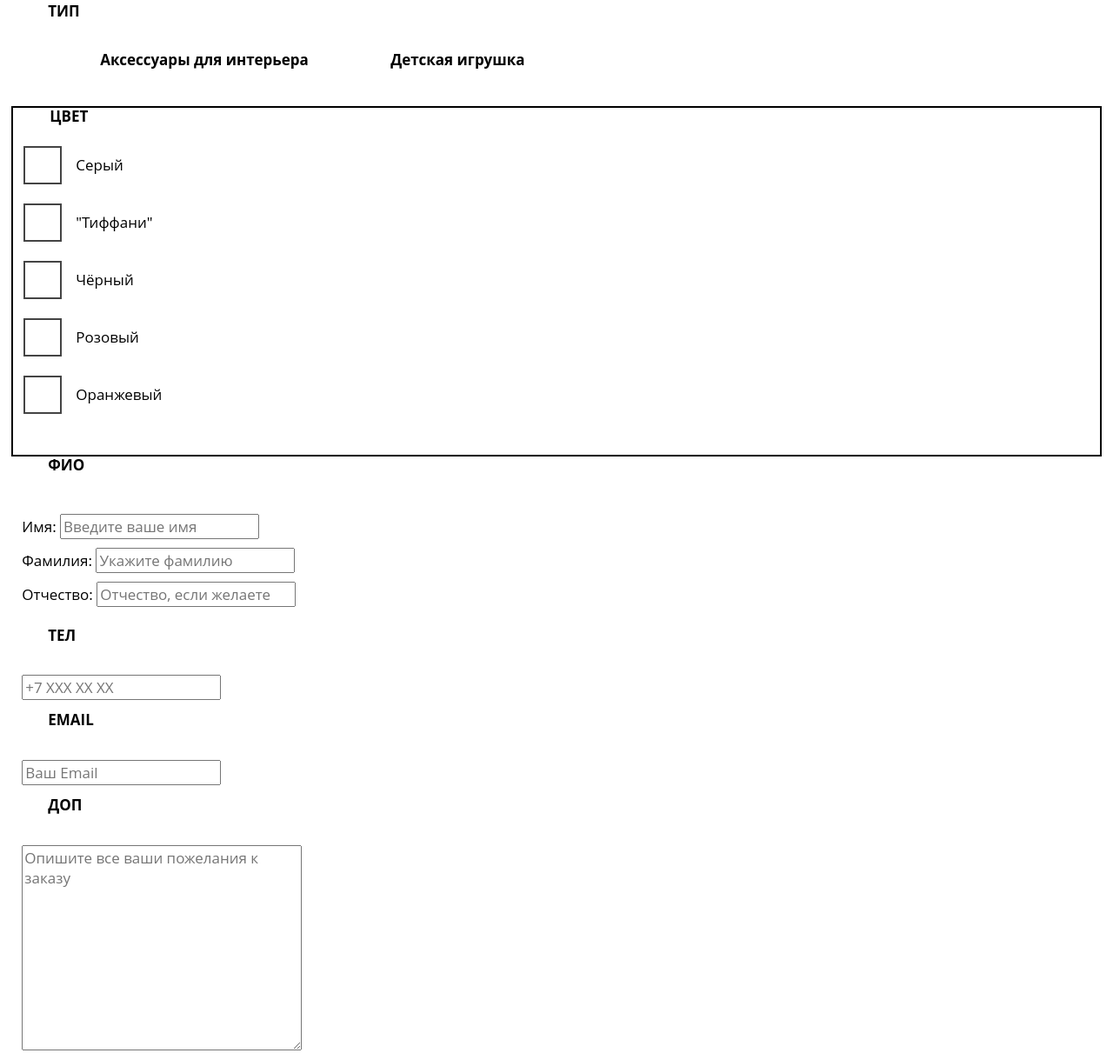
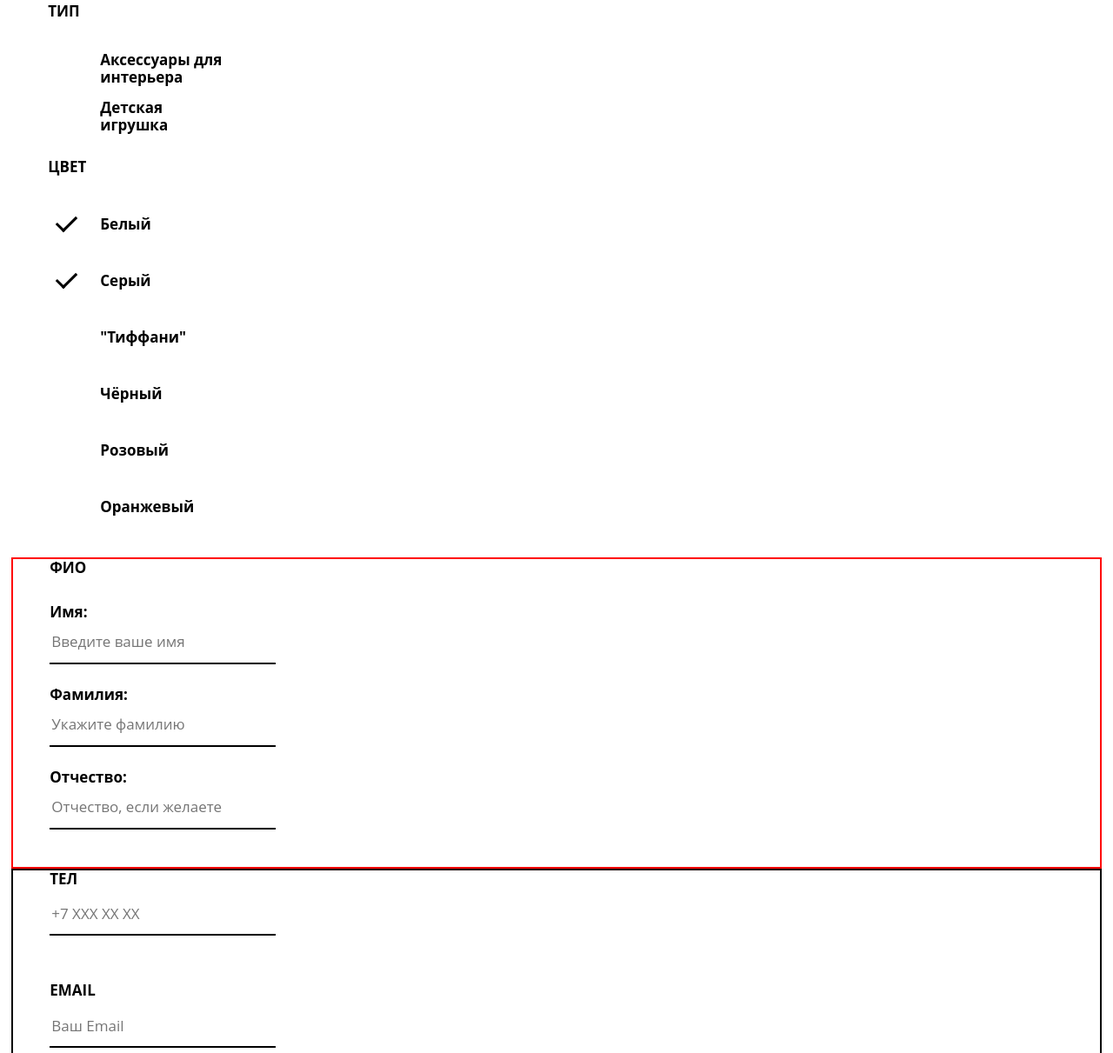
Before and after one commit to GlebHihoho/184288-mishka, a website: page index.html in a window 1280 px wide. Shown: the part 4634-5845 px from the top of the page at 87% size. Drawn offline with nearby package versions, Linux system fonts and the light colour scheme; files that its build step writes are made by us from their sources; files whose address does not match are found by name.

Commit message:
Закончил сетку всех страниц на flex'ах

```diff
--- a/index.html
+++ b/index.html
@@ -217,87 +217,116 @@
             Заполните простую форму заказа и мы свяжемся с вами, чтобы уточнить детали.
           </legend>
 
+          <div class="form__container">
             <fieldset class="form__group">
               <legend class="form__group-title">Тип</legend>
 
-            <label class="form__radio-label">Аксессуары для интерьера
-              <input class="form__radio" type="radio" value="accessory" name="type" checked>
+              <div class="form__label-container">
+                <label class="form__radio-label">
+                  <input class="form__radio-input" type="radio" value="accessory" name="type" checked>
+                  <span class="form__radio-icon"></span>
+                  <span class="form__radio-name">Аксессуары для интерьера</span>
                 </label>
 
-            <label class="form__radio-label">Детская игрушка
-              <input class="form__radio" type="radio" value="toys" name="type">
-            </label>
-          </fieldset>
-
-          <div class="form__container-color">
-            <fieldset class="form__group">
-              <legend class="form__group-title  form__group-title--color">Цвет</legend>
-
-              <div class="form__group--color">
-                <label class="form__checkbox">
-                  <input class="form__checkbox-input" type="checkbox" value="white" name="color" checked>
-                  <span class="form_checkbox-icon"></span>
-                  <span class="form_checkbox-name">Белый</span>
-                </label>
-
-                <label class="form__checkbox-label">Серый
-                  <input class="form__checkbox" type="checkbox" value="grey" name="color" checked>
-                </label>
-
-                <label class="form__checkbox-label">"Тиффани"
-                  <input class="form__checkbox" type="checkbox" value="tiffany" name="color">
-                </label>
-
-                <label class="form__checkbox-label">Чёрный
-                  <input class="form__checkbox" type="checkbox" value="black" name="color">
-                </label>
-
-                <label class="form__checkbox-label">Розовый
-                  <input class="form__checkbox" type="checkbox" value="pink" name="color">
-                </label>
-
-                <label class="form__checkbox-label">Оранжевый
-                  <input class="form__checkbox" type="checkbox" value="orange" name="color">
+                <label class="form__radio-label">
+                  <input class="form__radio-input" type="radio" value="toys" name="type">
+                  <span class="form__radio-icon"></span>
+                  <span class="form__radio-name">Детская игрушка</span>
                 </label>
               </div>
             </fieldset>
           </div>
 
+          <div class="form__container  form__container--color">
+            <fieldset class="form__group">
+              <legend class="form__group-title  form__group-title--color">Цвет</legend>
+
+              <div class="form__label-container  form__label-container--color">
+                <label class="form__checkbox-label">
+                  <input class="form__checkbox-input" type="checkbox" value="white" name="color" checked>
+                  <span class="form__checkbox-icon"></span>
+                  <span class="form__checkbox-name">Белый</span>
+                </label>
+
+                <label class="form__checkbox-label">
+                  <input class="form__checkbox-input" type="checkbox" value="grey" name="color" checked>
+                  <span class="form__checkbox-icon"></span>
+                  <span class="form__checkbox-name">Серый</span>
+                </label>
+
+                <label class="form__checkbox-label">
+                  <input class="form__checkbox-input" type="checkbox" value="tiffany" name="color">
+                  <span class="form__checkbox-icon"></span>
+                  <span class="form__checkbox-name">"Тиффани"</span>
+                </label>
+
+                <label class="form__checkbox-label">
+                  <input class="form__checkbox-input" type="checkbox" value="black" name="color">
+                  <span class="form__checkbox-icon"></span>
+                  <span class="form__checkbox-name">Чёрный</span>
+                </label>
+
+                <label class="form__checkbox-label">
+                  <input class="form__checkbox-input" type="checkbox" value="pink" name="color">
+                  <span class="form__checkbox-icon"></span>
+                  <span class="form__checkbox-name">Розовый</span>
+                </label>
+
+                <label class="form__checkbox-label">
+                  <input class="form__checkbox-input" type="checkbox" value="orange" name="color">
+                  <span class="form__checkbox-icon"></span>
+                  <span class="form__checkbox-name">Оранжевый</span>
+                </label>
+              </div>
+            </fieldset>
+          </div>
+
+          <div class="form__container  form__container--name">
             <fieldset class="form__group">
               <legend class="form__group-title">ФИО</legend>
 
-            <label class="form__text-label">Имя:
-              <input class="form__text  form__text--name" type="text" placeholder="Введите ваше имя" name="name" required>
+              <div class="form__label-container">
+                <label class="form__text-label">
+                  <span class="form__text-name">Имя:</span>
+                  <input class="form__text-input  form__text-input--name" type="text" placeholder="Введите ваше имя" name="name" required>
                 </label>
 
-            <label class="form__text-label" for="surname-text">Фамилия:
-              <input class="form__text  form__text--name" id="surname-text" type="text" placeholder="Укажите фамилию" name="surname" required>
+                <label class="form__text-label" for="surname-text">
+                  <span class="form__text-name">Фамилия:</span>
+                  <input class="form__text-input" id="surname-text" type="text" placeholder="Укажите фамилию" name="surname" required>
                 </label>
 
-            <label class="form__text-label">Отчество:
-              <input class="form__text  form__text--name" type="text" placeholder="Отчество, если желаете" name="ratronymic" required>
+                <label class="form__text-label">
+                  <span class="form__text-name">Отчество:</span>
+                  <input class="form__text-input" type="text" placeholder="Отчество, если желаете" name="ratronymic" required>
                 </label>
+              </div>
             </fieldset>
+          </div>
 
-          <div class="form__other  form__group--color">
+          <div class="form__container  form__container--other">
             <fieldset class="form__group">
               <legend class="form__group-title">Тел</legend>
-              <input class="form__text  form__text--tel-img" type="text" placeholder="+7 XXX XX XX" name="tel" required>
+              <input class="form__text-input  " type="text" placeholder="+7 XXX XX XX" name="tel" required>
             </fieldset>
 
             <fieldset class="form__group">
               <legend class="form__group-title">Email</legend>
-              <input id="email" class="form__text  form__text--email-img" type="email" placeholder="Ваш Email" name="email" required>
+              <input class="form__text-input  " type="email" placeholder="Ваш Email" name="email" required>
             </fieldset>
           </div>
 
+          <div class="form__container  form__container--comment">
             <fieldset class="form__group">
               <legend class="form__group-title">Доп</legend>
-            <textarea class="form__other-text" placeholder="Опишите все ваши пожелания к заказу" name="other" cols="30" rows="10" required></textarea>
+              <textarea class="form__comment" placeholder="Опишите все ваши пожелания к заказу" name="other" cols="21" rows="10" required></textarea>
             </fieldset>
+          </div>
 
+          <div class="form__footer-container">
             <p class="form__other-info">Все поля обязательны для заполнения</p>
             <button class="form__submit" type="submit">Отправить заказ</button>
+          </div>
         </fieldset>
       </form>
     </div>
--- a/postcss/blocks/about-us.css
+++ b/postcss/blocks/about-us.css
@@ -51,8 +51,9 @@
     font-size: 20px;
     line-height: 20px;
 
-    display: flex;
-    flex-wrap: wrap;
+    /*display: flex;
+    flex-wrap: wrap;*/
+    columns: 2;
   }
 
   @media (--desktop-widths) {
--- a/postcss/blocks/form.css
+++ b/postcss/blocks/form.css
@@ -48,7 +48,6 @@
   }
 }
 
-
 /* ------------------------------------------ */
 /* ----------- Шапки названий форм ---------- */
 /* ------------------------------------------ */
@@ -74,278 +73,381 @@
   }
 }
 
+
+/* ------------------------------------------ */
+/* ------------ Контейнеры форм ------------- */
+/* ------------------------------------------ */
+
+.form__container {
+  /*padding-top: 30px;*/
+}
+
+
 /* ------------------------------------------ */
 /* ------------- Радио кнопки --------------- */
 /* ------------------------------------------ */
 
-.form__radio {
+.form__radio-input {
   display: none;
 }
 
 /* --------- Подписи радио кнопок ----------- */
 
 .form__radio-label {
-  display: inline-block;
-  position: relative;
+  display: flex;
+  align-items: center;
 
   font-weight: 700;
 
-  margin-left: 90px;
-  padding-bottom: 30px;
+  margin-left: 30px;
+  margin-bottom: 15px;
 
   @media (--tablet-widths) {
-    display: block;
-
-    margin-left: 270px;
-    margin-top: -23px;
-
-    padding-bottom: 60px;
-
-    font-size: 19px;
-    line-height: 19px;
+    margin-left: 0;
   }
 
   @media (--desktop-widths) {
-    margin-left: 285px;
+
   }
 }
 
-.form__radio-label::before {
-  content: "";
+
+.form__label-container {
+
+  @media (--tablet-widths) {
+    margin-top: -30px;
+    margin-left: 220px;
+  }
+
+}
+
+/* --------- Стилизация радио кнопок ----------- */
+
+.form__radio-icon {
   width: 40px;
   height: 40px;
 
-  position: absolute;
-  top: -12px;
-  left: -60px;
-
-
   border: 2px solid $grey;
   border-radius: 50%;
-  background-color: white;
-  z-index: -1;
 }
 
-input[type=radio]:checked + .form__radio-label::after {
+input[type=radio]:checked + .form__radio-icon::after {
   content: "";
   width: 16px;
   height: 16px;
+  display: block;
 
-  position: absolute;
-  top: -12px;
-  left: -60px;
+  margin-left: 12px;
+  margin-top: 12px;
 
-  border: 10px solid red;
   border-radius: 50%;
-  background-color: blue;
+  background-color: $green;
+}
+
+/* --------- Подпись радио кнопок ----------- */
+
+.form__radio-name {
+  width: 150px;
+  padding-left: 20px;
+
+  @media (--tablet-widths) {
+    width: auto;
+  }
 }
 
 /* ------------------------------------------ */
 /* ---------- Раздел выбора цвета ----------- */
 /* ------------------------------------------ */
 
-.form__container-color {
-  border: 2px solid black;
+.form__label-container--color {
 
   @media (--tablet-widths) {
-    padding-top: 80px;
-    background-color: $bg-grey;
+    display: flex;
+    flex-wrap: wrap;
+
+    margin-bottom: 35px;
   }
 }
 
-.form__group--color {
+.form__container--color {
 
   @media (--tablet-widths) {
+    background-color: $bg-grey;
 
-    .form__group--color {
-      display: flex;
-      flex-direction: row;
-      justify-content: flex-end;
-      align-items: center;
-      flex-wrap: wrap;
-    }
-
-  }
-}
-
-/* ---------- Раздел выбора цвета ----------- */
-
-.form__group-title--color {
-
-}
-
-@media (--tablet-widths) {
-
-  .form__group-title--color {
-
+    margin-top: 35px;
+    padding-top: 50px;
   }
 
 }
 
-/* ------------------------- */
+.form__group-title--color {
 
-.form__checkbox {
+  @media (--tablet-widths) {
+    padding-top: 30px;
+  }
+
+}
+
+.form__checkbox-input {
   display: none;
 }
 
 .form__checkbox-label {
-  display: block;
-  position: relative;
+  display: flex;
+  align-items: center;
 
-  margin-left: 60px;
-  padding-bottom: 46px;
+  font-weight: 700;
 
-  &::after {
-    content: "";
+  margin-left: 30px;
+  margin-bottom: 25px;
+
+  @media (--tablet-widths) {
+    margin-left: 0;
+
+    width: 250px;
+  }
+}
+
+/* --------- Стилизация чекбокс кнопок ----------- */
+
+.form__checkbox-icon {
   width: 40px;
   height: 40px;
 
-    position: absolute;
-    top: -12px;
-    left: -60px;
+  border: 2px solid $grey;
+}
 
-    border: 2px solid #444;
+.form__checkbox-name {
+  padding-left: 20px;
+}
+
+input[type=checkbox]:checked + .form__checkbox-icon::after {
+  content: "";
+
+  display: block;
+  width: 20px;
+  height: 10px;
+
+  border-left: 3px solid black;
+  border-bottom: 3px solid black;
+
+  margin-left: 10px;
+  margin-top: 10px;
+
+  transform: rotate(-45deg);
+}
+
+/* ------------------------------------------ */
+/* -----------  Раздел ввода ФИО  ----------- */
+/* ------------------------------------------ */
+
+.form__container--name {
+  border: 2px solid red;
+  padding-bottom: 30px;
+
+  @media (--tablet-widths) {
+    padding-bottom: 70px;
   }
 }
 
+.form__container--name .form__group-title {
+  margin-bottom: 0;
+
   @media (--tablet-widths) {
-
-  .form__checkbox-label {
-    width: 200px;
-    margin-left: 100px;
+    padding-top: 70px;
+  }
 }
 
+.form__container--name .form__label-container {
+
+  @media (--tablet-widths) {
+    margin-top: -60px;
+  }
+}
+
+.form__text-label {
+  display: block;
+  padding-left: 30px;
+  padding-top: 25px;
+
+  @media (--tablet-widths) {
+    padding-left: 0;
   }
 
   @media (--desktop-widths) {
 
   }
-
-/* ------------------------- */
-
-.form__text-label {
-  display: block;
-
-  margin-bottom: 10px;
-  margin-top: 10px;
 }
 
+.form__text-name {
+  display: block;
+  font-weight: 700;
+
   @media (--tablet-widths) {
-
-  .form__text-label {
-    margin-left: 220px;
-    margin-top: -20px;
-
-    padding-bottom: 60px;
+    display: inline-block;
+    padding-right: 25px;
   }
 
 }
 
-@media (--desktop-widths) {
+.form__text-input {
+  box-sizing: border-box;
+  width: 260px;
+  height: 50px;
 
-  .form__text-label {
-    margin-left: 230px;
-    margin-top: -20px;
+  border: none;
+  border-bottom: 2px solid black;
 
-    padding-bottom: 60px;
+  @media (--tablet-widths) {
+    width: 375px;
+    padding-left: 20px;
   }
 
+  @media (--desktop-widths) {
+    width: 575px;
+  }
 }
 
-/* ------------------------- */
+.form__text-input--name {
 
-.form__text {
+  @media (--tablet-widths) {
+    width: 420px;
+  }
 
+  @media (--desktop-widths) {
+    width: 620px;
+  }
+}
+
+/* ------------------------------------------ */
+/* -----------  Раздел Tel Email  ----------- */
+/* ------------------------------------------ */
+
+.form__container--other {
+  border: 2px solid black;
+
+  @media (--tablet-widths) {
+    padding-top: 50px;
+    padding-bottom: 30px;
+
+    background-color: $bg-grey;
+  }
+}
+
+.form__container--other .form__group-title {
+  margin-bottom: 0;
+
+  @media (--tablet-widths) {
+    display: inline-block;
+  }
+
+  @media (--desktop-widths) {
+    padding-right: 0;
+  }
+}
+
+.form__container--other .form__text-input {
+  margin-left: 30px;
+  margin-bottom: 40px;
+
+  @media (--tablet-widths) {
+    display: inline-block;
+    width: 490px;
+
+    background: $bg-grey;
+  }
+
+  @media (--desktop-widths) {
+    width: 690px;
+    margin-left: 0;
+  }
+}
+
+/* ------------------------------------------ */
+/* -------------    Коммент    -------------- */
+/* ------------------------------------------ */
+
+.form__comment {
+  box-sizing: border-box;
+  width: 260px;
+  height: 142px;
+
+  margin-left: 30px;
+  margin-bottom: 20px;
+  padding: 20px;
+  border: 2px solid black;
+
+  @media (--tablet-widths) {
+    width: 490px;
+    margin-bottom: 0;
+  }
+
+  @media (--desktop-widths) {
+    width: 690px;
+    margin-left: 0;
+  }
+}
+
+.form__container--comment {
+  border: 2px solid black;
+
+  @media (--tablet-widths) {
+    padding-top: 55px;
+    padding-bottom: 55px;
+  }
+}
+
+.form__container--comment .form__group-title {
+
+  @media (--tablet-widths) {
+    display: inline-block;
+  }
+
+  @media (--desktop-widths) {
+    padding-right: 0;
+  }
+}
+
+/* -------------  Футер форм  --------------- */
+
+.form__footer-container {
+  text-align: center;
+  padding-bottom: 55px;
+
+  border: 2px solid red;
+
+  @media (--tablet-widths) {
+    display: flex;
+    flex-direction: row-reverse;
+    justify-content: space-between;
+    align-items: baseline;
+  }
+
+  @media (--desktop-widths) {
+    padding-bottom: 95px;
+  }
+}
+
+.form__other-info {
+  @mixin margin-reset;
+  padding-bottom: 20px;
+
+  font-size: 14px;
+
+  @media (--tablet-widths) {
+    padding-right: 50px;
+
+    font-size: 17px;
   }
 
   @media (--tablet-widths) {
-
-  .form__text--name {
-    float: right;
-    margin-right: 150px;
+    padding-right: 240px;
+  }
 }
 
-}
-
-@media (--desktop-widths) {
-
-  .form__text--name {
-    margin-right: 250px;
-  }
-
-}
-
-
-.form__other-label {
-  display: block;
-  margin: 0px;
-  margin-left: 15px;
-  margin-bottom: 20px;
-  margin-top: 15px;
-  padding: 0px;
-
-  color: $green;
-  text-transform: uppercase;
-}
-
-@media (--tablet-widths) {
-
-  .form__other-label {
-    margin-lefT: 50px;
-  }
-
-}
-
-@media (--desktop-widths) {
-
-  .form__other-label {
-    margin-lefT: 110px;
-  }
-
-}
-
-/* ------------------------- */
-
-
-@media (--tablet-widths) {
-
-  .form__other {
-    /*background-color: $bg-grey;*/
-  }
-
-}
-
-/* ------------------------- */
-
-.form__other-info {
-  margin: 0px;
-  padding: 0px;
-  padding-top: 18px;
-  padding-bottom: 22px;
-  padding-left: 28px;
-
-  color: $grey;
-  font-size: 14px;
-  line-height: 15px;
-}
-
-@media (--tablet-widths) {
-
-  .form__other-info {
-
-  }
-
-}
-
-@media (--desktop-widths) {
-
-  .form__other-info {
-
-  }
-
-}
-
-/* ------------------------- */
+/* ------------------------------------------ */
+/* -------------    Кнопка     -------------- */
+/* ------------------------------------------ */
 
 .form__submit {
   padding-left: 47px;
@@ -353,14 +455,18 @@ input[type=radio]:checked + .form__radio-label::after {
   padding-top: 20px;
   padding-bottom: 20px;
 
-
   background-color: white;
   border: 2px solid $grey;
 
   color: $grey;
-  font-family: OpenSans;
-  font-size: 17px;
   font-weight: 700;
-  line-height: 16px;
   text-transform: uppercase;
+
+  @media (--tablet-widths) {
+    margin-left: 50px;
   }
+
+  @media (--desktop-widths) {
+    margin-left: 220px;
+  }
+}
```
Lines whose indentation alone changed are shown as unchanged.
